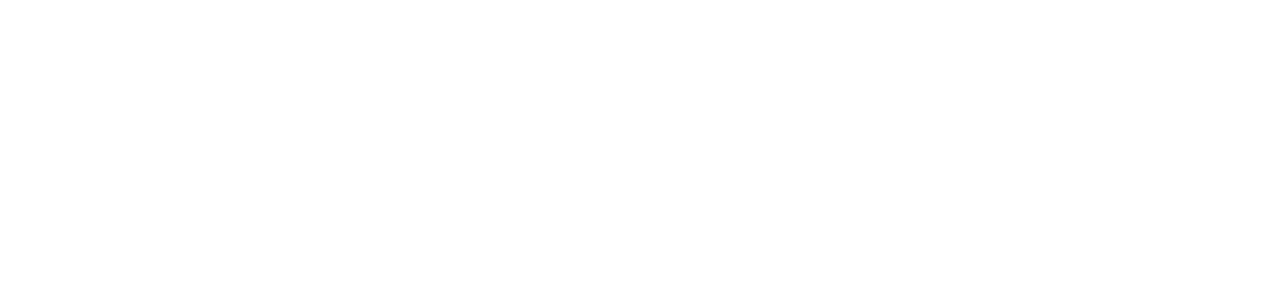
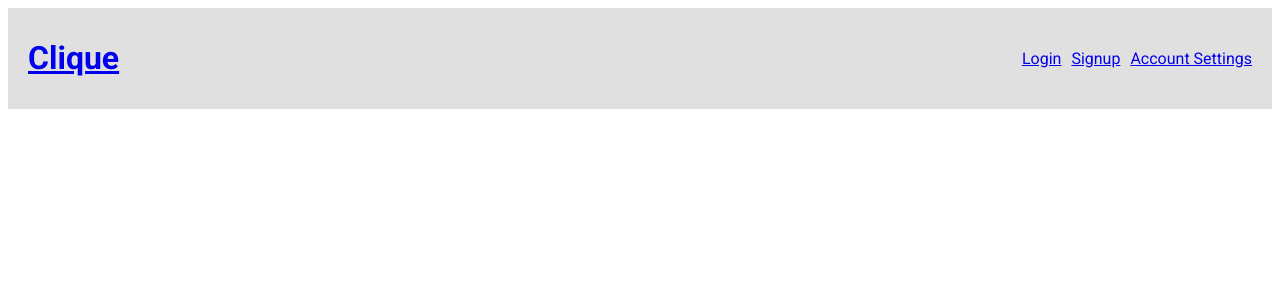
Before and after one commit to Exuille/socmedia, a React (Vite) app in the folder frontend/socmedia/: page / in a window 1280 px wide. Before the commit this address had no page. Shown: the top 300 px of the page. Built offline with nearby package versions, Linux system fonts and the light colour scheme.

Commit message:
Add navbar and simple styles

```diff
--- a/frontend/socmedia/src/App.tsx
+++ b/frontend/socmedia/src/App.tsx
@@ -4,11 +4,13 @@
 import Signup from "./pages/Signup"
 import AccountSettings from "./pages/AccountSettings";
 import User from "./pages/User";
+import NavBar from "./components/NavBar";
 
 function App () {
   return (
     <div className="App">
       <BrowserRouter>
+        <NavBar />
         <div className="pages">
           <Routes>
             <Route
--- /dev/null
+++ b/frontend/socmedia/src/components/NavBar.tsx
@@ -0,0 +1,22 @@
+import { Link } from "react-router-dom"
+
+const NavBar = () => {
+    return (
+        <header>
+            <div className="nav-container">
+                <Link to="/">
+                    <h1>Clique</h1>
+                </Link>
+                <nav>
+                    <div>
+                        <Link to='/login'>Login</Link>
+                        <Link to='/signup'>Signup</Link>
+                        <Link to='/account-settings'>Account Settings</Link>
+                    </div>
+                </nav>
+            </div>
+        </header>
+    )
+}
+
+export default NavBar
--- a/frontend/socmedia/src/index.css
+++ b/frontend/socmedia/src/index.css
@@ -6,6 +6,26 @@
 
 body {
   font-family: 'Roboto', sans-serif;
+}
+
+/* NAVBAR */
+header .nav-container {
+  max-width: 1400px;
+  margin: 0 auto;
+  padding: 10px 20px;
+  display: flex;
+  align-items: center;
+  justify-content: space-between;
+  background: #e0e0e0;
+}
+
+nav {
+  display: flex;
+  align-items: center;
+}
+
+nav a {
+  margin-left: 10px;
 }
 
 /* LOGIN AND SIGNUP PAGES */
```
